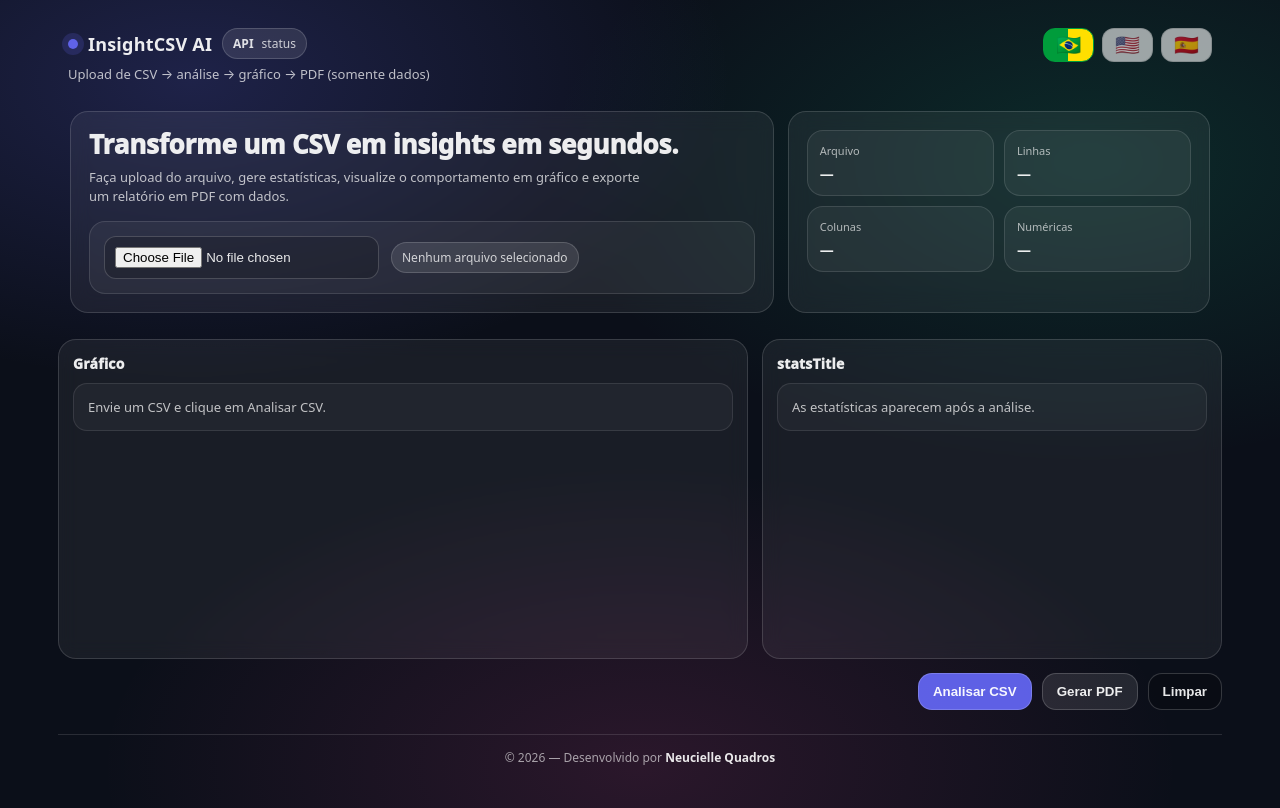
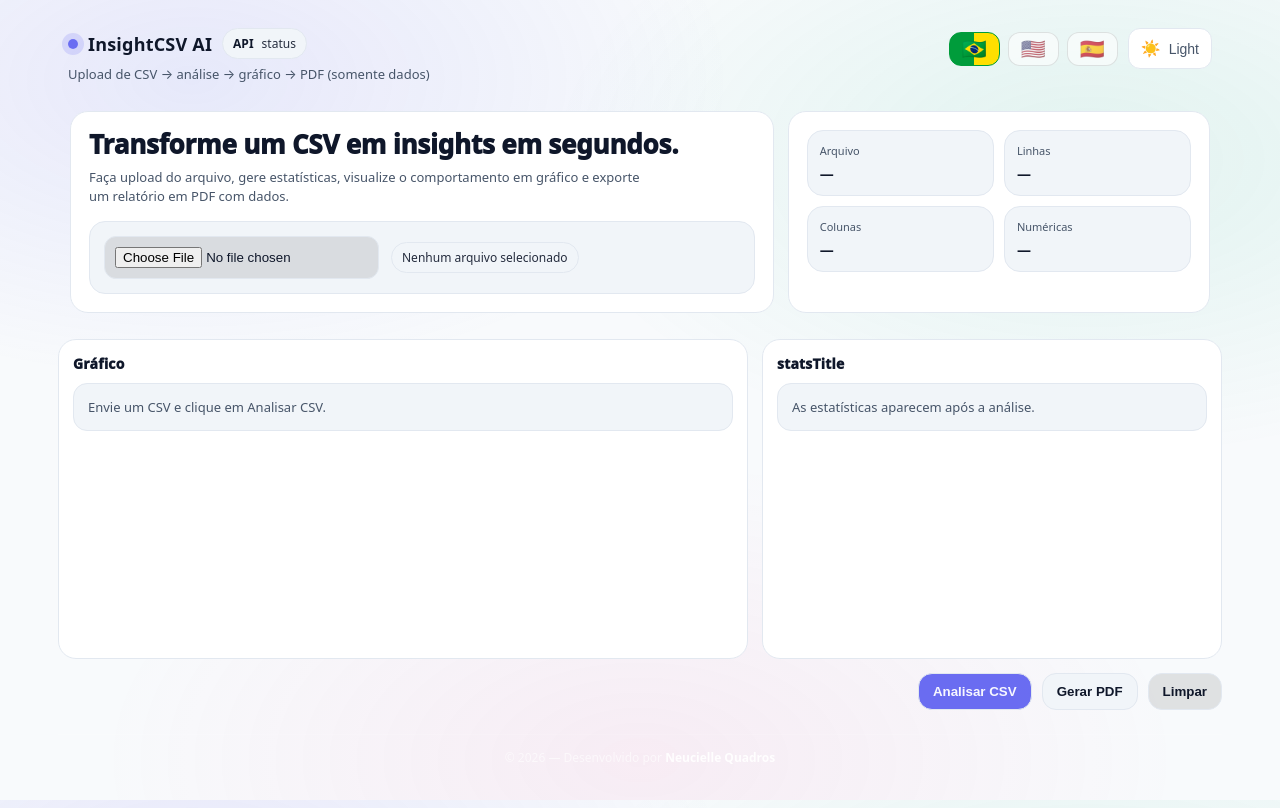
Before and after one commit to neuciellequadros/csv-insight-engine, a React (Vite) app in the folder frontend/: page / in a window 1280 px wide. Built offline with nearby package versions, Linux system fonts and the light colour scheme.

Commit message:
Add theme toggle functionality and improve theme management

```diff
--- a/frontend/src/App.tsx
+++ b/frontend/src/App.tsx
@@ -14,6 +14,7 @@ import {
   ResponsiveContainer,
 } from "recharts";
 import { Footer } from "./components/footer";
+import ThemeToggle from "./components/ThemeToggle";
 
 const API_BASE = "http://localhost:8000";
 
@@ -55,13 +56,21 @@ function Pill({
       ? "rgba(16,185,129,0.18)"
       : tone === "warn"
         ? "rgba(255,77,79,0.18)"
-        : "rgba(255,255,255,0.10)";
+        : "var(--panel2)";
+
   const bd =
     tone === "ok"
       ? "rgba(16,185,129,0.30)"
       : tone === "warn"
         ? "rgba(255,77,79,0.30)"
-        : "rgba(255,255,255,0.16)";
+        : "var(--stroke)";
+
+  const tx =
+    tone === "warn"
+      ? "var(--text)"
+      : tone === "ok"
+        ? "var(--text)"
+        : "var(--text)";
 
   return (
     <span
@@ -74,7 +83,7 @@ function Pill({
         background: bg,
         border: `1px solid ${bd}`,
         fontSize: 12,
-        color: "rgba(255,255,255,0.85)",
+        color: tx,
         whiteSpace: "nowrap",
       }}
     >
@@ -404,6 +413,7 @@ export default function App() {
 
         <div style={styles.actionsRow}>
           <LanguageSwitcher />
+          <ThemeToggle />
         </div>
       </div>
 
@@ -475,7 +485,7 @@ export default function App() {
           right={
             hasData && data!.numericColumns.length ? (
               <div style={{ display: "flex", gap: 10, alignItems: "center" }}>
-                <span style={{ fontSize: 12, opacity: 0.8 }}>
+                <span style={{ fontSize: 12, color: "var(--muted)" }}>
                   {t("yColumn")}
                 </span>
                 <select
@@ -501,11 +511,16 @@ export default function App() {
             <div style={{ height: 320 }}>
               <ResponsiveContainer width="100%" height="100%">
                 <LineChart data={chartData}>
-                  <CartesianGrid strokeDasharray="3 3" />
-                  <XAxis dataKey="idx" />
-                  <YAxis />
+                  <CartesianGrid stroke="var(--stroke)" strokeDasharray="3 3" />
+                  <XAxis dataKey="idx" stroke="var(--muted)" />
+                  <YAxis stroke="var(--muted)" />
                   <Tooltip />
-                  <Line type="monotone" dataKey="value" dot={false} />
+                  <Line
+                    type="monotone"
+                    dataKey="value"
+                    dot={false}
+                    stroke="var(--text)"
+                  />
                 </LineChart>
               </ResponsiveContainer>
             </div>
@@ -520,33 +535,38 @@ export default function App() {
               <table style={styles.table}>
                 <thead>
                   <tr>
-                    <th>{t("col")}</th>
-                    <th>{t("count")}</th>
-                    <th>{t("min")}</th>
-                    <th>{t("max")}</th>
-                    <th>{t("mean")}</th>
-                    <th>{t("sum")}</th>
+                    <th style={styles.th}>{t("col")}</th>
+                    <th style={styles.th}>{t("count")}</th>
+                    <th style={styles.th}>{t("min")}</th>
+                    <th style={styles.th}>{t("max")}</th>
+                    <th style={styles.th}>{t("mean")}</th>
+                    <th style={styles.th}>{t("sum")}</th>
                   </tr>
                 </thead>
                 <tbody>
                   {Object.keys(data!.stats).length === 0 ? (
                     <tr>
-                      <td
-                        colSpan={6}
-                        style={{ textAlign: "center", opacity: 0.85 }}
-                      >
+                      <td colSpan={6} style={styles.tdEmpty}>
                         {t("noNumericCols")}
                       </td>
                     </tr>
                   ) : (
                     Object.entries(data!.stats).map(([k, s]) => (
                       <tr key={k}>
-                        <td style={{ fontWeight: 800 }}>{k}</td>
-                        <td>{s.count}</td>
-                        <td>{formatNum(s.min, localeForNumbers)}</td>
-                        <td>{formatNum(s.max, localeForNumbers)}</td>
-                        <td>{formatNum(s.mean, localeForNumbers)}</td>
-                        <td>{formatNum(s.sum, localeForNumbers)}</td>
+                        <td style={{ ...styles.td, fontWeight: 800 }}>{k}</td>
+                        <td style={styles.td}>{s.count}</td>
+                        <td style={styles.td}>
+                          {formatNum(s.min, localeForNumbers)}
+                        </td>
+                        <td style={styles.td}>
+                          {formatNum(s.max, localeForNumbers)}
+                        </td>
+                        <td style={styles.td}>
+                          {formatNum(s.mean, localeForNumbers)}
+                        </td>
+                        <td style={styles.td}>
+                          {formatNum(s.sum, localeForNumbers)}
+                        </td>
                       </tr>
                     ))
                   )}
@@ -579,6 +599,7 @@ export default function App() {
           {t("clear")}
         </button>
       </div>
+
       <Footer />
     </div>
   );
@@ -616,11 +637,12 @@ const styles: Record<string, any> = {
     fontSize: 18,
     fontWeight: 900,
     letterSpacing: 0.2,
+    color: "var(--text)",
   },
   caption: {
     marginTop: 6,
     fontSize: 13,
-    color: "rgba(255,255,255,0.72)",
+    color: "var(--muted)",
   },
 
   actionsRow: {
@@ -637,8 +659,8 @@ const styles: Record<string, any> = {
   },
 
   heroLeft: {
-    background: "rgba(255,255,255,0.06)",
-    border: "1px solid rgba(255,255,255,0.14)",
+    background: "var(--panel)",
+    border: "1px solid var(--stroke)",
     borderRadius: 18,
     padding: 18,
     backdropFilter: "blur(10px)",
@@ -649,12 +671,13 @@ const styles: Record<string, any> = {
     fontWeight: 950,
     lineHeight: 1.15,
     letterSpacing: -0.2,
+    color: "var(--text)",
   },
 
   heroText: {
     marginTop: 8,
     fontSize: 13,
-    color: "rgba(255,255,255,0.72)",
+    color: "var(--muted)",
     lineHeight: 1.5,
     maxWidth: 560,
   },
@@ -663,16 +686,16 @@ const styles: Record<string, any> = {
     marginTop: 14,
     padding: 14,
     borderRadius: 16,
-    background: "rgba(255,255,255,0.05)",
-    border: "1px solid rgba(255,255,255,0.12)",
+    background: "var(--panel2)",
+    border: "1px solid var(--stroke)",
   },
 
   fileInput: {
     padding: 10,
     borderRadius: 12,
-    border: "1px solid rgba(255,255,255,0.18)",
-    background: "rgba(0,0,0,0.18)",
-    color: "rgba(255,255,255,0.9)",
+    border: "1px solid var(--stroke)",
+    background: "rgba(0,0,0,0.10)",
+    color: "var(--text)",
   },
 
   errorBox: {
@@ -681,13 +704,13 @@ const styles: Record<string, any> = {
     borderRadius: 12,
     background: "rgba(255,77,79,0.16)",
     border: "1px solid rgba(255,77,79,0.28)",
-    color: "rgba(255,255,255,0.92)",
+    color: "var(--text)",
     fontSize: 13,
   },
 
   heroRight: {
-    background: "rgba(255,255,255,0.06)",
-    border: "1px solid rgba(255,255,255,0.14)",
+    background: "var(--panel)",
+    border: "1px solid var(--stroke)",
     borderRadius: 18,
     padding: 18,
     backdropFilter: "blur(10px)",
@@ -702,20 +725,20 @@ const styles: Record<string, any> = {
   statCard: {
     padding: 12,
     borderRadius: 16,
-    background: "rgba(255,255,255,0.05)",
-    border: "1px solid rgba(255,255,255,0.12)",
+    background: "var(--panel2)",
+    border: "1px solid var(--stroke)",
   },
 
   statLabel: {
     fontSize: 11,
-    color: "rgba(255,255,255,0.65)",
+    color: "var(--muted)",
   },
 
   statValue: {
     marginTop: 6,
     fontSize: 14,
     fontWeight: 900,
-    color: "rgba(255,255,255,0.92)",
+    color: "var(--text)",
     overflow: "hidden",
     textOverflow: "ellipsis",
     whiteSpace: "nowrap",
@@ -729,8 +752,8 @@ const styles: Record<string, any> = {
   },
 
   panel: {
-    background: "rgba(255,255,255,0.06)",
-    border: "1px solid rgba(255,255,255,0.14)",
+    background: "var(--panel)",
+    border: "1px solid var(--stroke)",
     borderRadius: 18,
     padding: 14,
     backdropFilter: "blur(10px)",
@@ -749,14 +772,15 @@ const styles: Record<string, any> = {
     fontSize: 14,
     fontWeight: 950,
     letterSpacing: 0.2,
+    color: "var(--text)",
   },
 
   empty: {
     padding: 14,
     borderRadius: 14,
-    background: "rgba(255,255,255,0.04)",
-    border: "1px solid rgba(255,255,255,0.10)",
-    color: "rgba(255,255,255,0.72)",
+    background: "var(--panel2)",
+    border: "1px solid var(--stroke)",
+    color: "var(--muted)",
     fontSize: 13,
     lineHeight: 1.4,
   },
@@ -764,9 +788,9 @@ const styles: Record<string, any> = {
   select: {
     padding: "8px 10px",
     borderRadius: 12,
-    border: "1px solid rgba(255,255,255,0.18)",
-    background: "rgba(0,0,0,0.22)",
-    color: "rgba(255,255,255,0.9)",
+    border: "1px solid var(--stroke)",
+    background: "rgba(0,0,0,0.12)",
+    color: "var(--text)",
     outline: "none",
   },
 
@@ -775,6 +799,29 @@ const styles: Record<string, any> = {
     borderCollapse: "collapse",
     fontSize: 12,
     overflow: "hidden",
+  },
+
+  th: {
+    textAlign: "left",
+    padding: "10px 10px",
+    borderBottom: "1px solid var(--stroke)",
+    color: "var(--muted)",
+    fontSize: 11,
+    letterSpacing: 0.2,
+    fontWeight: 900,
+  },
+
+  td: {
+    padding: "10px 10px",
+    borderBottom: "1px solid var(--stroke)",
+    color: "var(--text)",
+  },
+
+  tdEmpty: {
+    textAlign: "center",
+    opacity: 0.9,
+    padding: 12,
+    color: "var(--muted)",
   },
 
   footerButtons: {
@@ -788,7 +835,7 @@ const styles: Record<string, any> = {
   primaryBtn: {
     padding: "10px 14px",
     borderRadius: 14,
-    border: "1px solid rgba(255,255,255,0.18)",
+    border: "1px solid var(--stroke)",
     cursor: "pointer",
     background: "rgba(99,102,241,0.95)",
     color: "rgba(255,255,255,0.95)",
@@ -798,27 +845,20 @@ const styles: Record<string, any> = {
   secondaryBtn: {
     padding: "10px 14px",
     borderRadius: 14,
-    border: "1px solid rgba(255,255,255,0.18)",
+    border: "1px solid var(--stroke)",
     cursor: "pointer",
-    background: "rgba(255,255,255,0.10)",
-    color: "rgba(255,255,255,0.92)",
+    background: "var(--panel2)",
+    color: "var(--text)",
     fontWeight: 900,
   },
 
   ghostBtn: {
     padding: "10px 14px",
     borderRadius: 14,
-    border: "1px solid rgba(255,255,255,0.18)",
+    border: "1px solid var(--stroke)",
     cursor: "pointer",
-    background: "rgba(0,0,0,0.18)",
-    color: "rgba(255,255,255,0.9)",
+    background: "rgba(0,0,0,0.10)",
+    color: "var(--text)",
     fontWeight: 800,
   },
-
-  footerNote: {
-    marginTop: 10,
-    fontSize: 12,
-    color: "rgba(255,255,255,0.62)",
-    padding: "0 2px",
-  },
 };
--- /dev/null
+++ b/frontend/src/components/ThemeToggle.tsx
@@ -0,0 +1,31 @@
+import { useTheme } from "../hooks/useTheme";
+
+export default function ThemeToggle() {
+  const { theme, toggleTheme } = useTheme();
+
+  return (
+    <button
+      onClick={toggleTheme}
+      type="button"
+      aria-label="Alternar tema"
+      title="Alternar tema"
+      style={{
+        padding: "10px 12px",
+        borderRadius: 12,
+        border: "1px solid var(--stroke)",
+        background: "var(--panel)",
+        color: "var(--text)",
+        cursor: "pointer",
+        display: "flex",
+        alignItems: "center",
+        gap: 8,
+        backdropFilter: "blur(10px)",
+      }}
+    >
+      <span style={{ fontSize: 16 }}>{theme === "dark" ? "🌙" : "☀️"}</span>
+      <span style={{ fontSize: 14, color: "var(--muted)" }}>
+        {theme === "dark" ? "Dark" : "Light"}
+      </span>
+    </button>
+  );
+}
--- /dev/null
+++ b/frontend/src/hooks/useTheme.ts
@@ -0,0 +1,34 @@
+import { useEffect, useState } from "react";
+
+export type Theme = "light" | "dark";
+
+function getSystemTheme(): Theme {
+  return window.matchMedia?.("(prefers-color-scheme: dark)").matches
+    ? "dark"
+    : "light";
+}
+
+function applyTheme(theme: Theme) {
+  const html = document.documentElement;
+  html.classList.remove("light", "dark");
+  html.classList.add(theme);
+  html.style.colorScheme = theme;
+}
+
+export function useTheme() {
+  const [theme, setTheme] = useState<Theme>(() => {
+    const saved = localStorage.getItem("theme") as Theme | null;
+    return saved ?? getSystemTheme();
+  });
+
+  useEffect(() => {
+    applyTheme(theme);
+    localStorage.setItem("theme", theme);
+  }, [theme]);
+
+  function toggleTheme() {
+    setTheme((t) => (t === "dark" ? "light" : "dark"));
+  }
+
+  return { theme, setTheme, toggleTheme };
+}
--- a/frontend/src/index.css
+++ b/frontend/src/index.css
@@ -1,5 +1,7 @@
 :root {
-  color-scheme: light;
+  color-scheme: light dark;
+
+  /* ✅ DEFAULT (fallback) = DARK */
   --bg: #0b0f19;
   --panel: rgba(255, 255, 255, 0.06);
   --panel2: rgba(255, 255, 255, 0.08);
@@ -7,30 +9,57 @@
   --text: rgba(255, 255, 255, 0.92);
   --muted: rgba(255, 255, 255, 0.65);
   --danger: #ff4d4f;
+
+  --bg-grad-1: rgba(99, 102, 241, 0.22);
+  --bg-grad-2: rgba(16, 185, 129, 0.16);
+  --bg-grad-3: rgba(236, 72, 153, 0.14);
+}
+
+/* DARK */
+html.dark {
+  --bg: #0b0f19;
+  --panel: rgba(255, 255, 255, 0.06);
+  --panel2: rgba(255, 255, 255, 0.08);
+  --stroke: rgba(255, 255, 255, 0.14);
+  --text: rgba(255, 255, 255, 0.92);
+  --muted: rgba(255, 255, 255, 0.65);
+  --danger: #ff4d4f;
+
+  --bg-grad-1: rgba(99, 102, 241, 0.22);
+  --bg-grad-2: rgba(16, 185, 129, 0.16);
+  --bg-grad-3: rgba(236, 72, 153, 0.14);
+}
+
+/* LIGHT */
+html.light {
+  --bg: #f8fafc;
+  --panel: #ffffff;
+  --panel2: #f1f5f9;
+  --stroke: #e2e8f0;
+  --text: #0f172a;
+  --muted: #475569;
+  --danger: #dc2626;
+
+  --bg-grad-1: rgba(99, 102, 241, 0.12);
+  --bg-grad-2: rgba(16, 185, 129, 0.1);
+  --bg-grad-3: rgba(236, 72, 153, 0.08);
 }
 
 * {
   box-sizing: border-box;
 }
 
+html,
+body {
+  height: 100%;
+}
+
 body {
   margin: 0;
   background:
-    radial-gradient(
-      900px 500px at 15% 10%,
-      rgba(99, 102, 241, 0.22),
-      transparent 60%
-    ),
-    radial-gradient(
-      900px 500px at 85% 20%,
-      rgba(16, 185, 129, 0.16),
-      transparent 60%
-    ),
-    radial-gradient(
-      900px 500px at 50% 95%,
-      rgba(236, 72, 153, 0.14),
-      transparent 60%
-    ),
+    radial-gradient(900px 500px at 15% 10%, var(--bg-grad-1), transparent 60%),
+    radial-gradient(900px 500px at 85% 20%, var(--bg-grad-2), transparent 60%),
+    radial-gradient(900px 500px at 50% 95%, var(--bg-grad-3), transparent 60%),
     var(--bg);
   color: var(--text);
   font-family:
--- a/frontend/src/main.tsx
+++ b/frontend/src/main.tsx
@@ -2,7 +2,19 @@ import React from "react";
 import ReactDOM from "react-dom/client";
 import App from "./App";
 import "./index.css";
-import "./i18n";
+
+(function initTheme() {
+  const saved = localStorage.getItem("theme") as "light" | "dark" | null;
+  const system = window.matchMedia?.("(prefers-color-scheme: dark)").matches
+    ? "dark"
+    : "light";
+  const theme = saved ?? system;
+
+  const html = document.documentElement;
+  html.classList.remove("light", "dark");
+  html.classList.add(theme);
+  html.style.colorScheme = theme;
+})();
 
 ReactDOM.createRoot(document.getElementById("root")!).render(
   <React.StrictMode>
```
